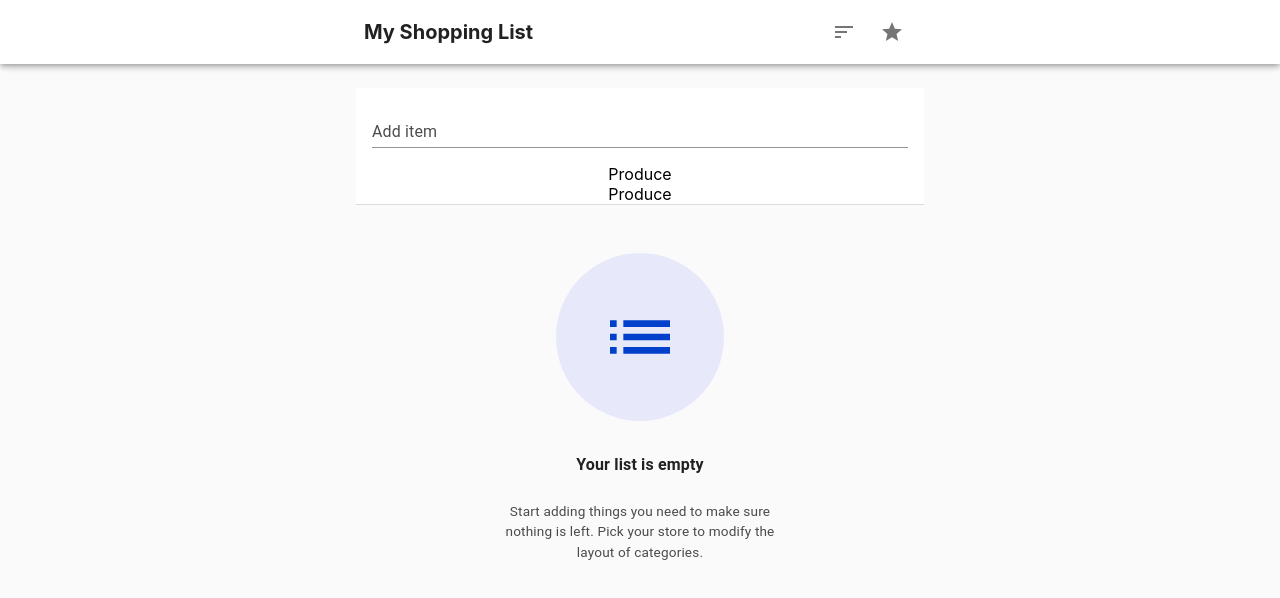
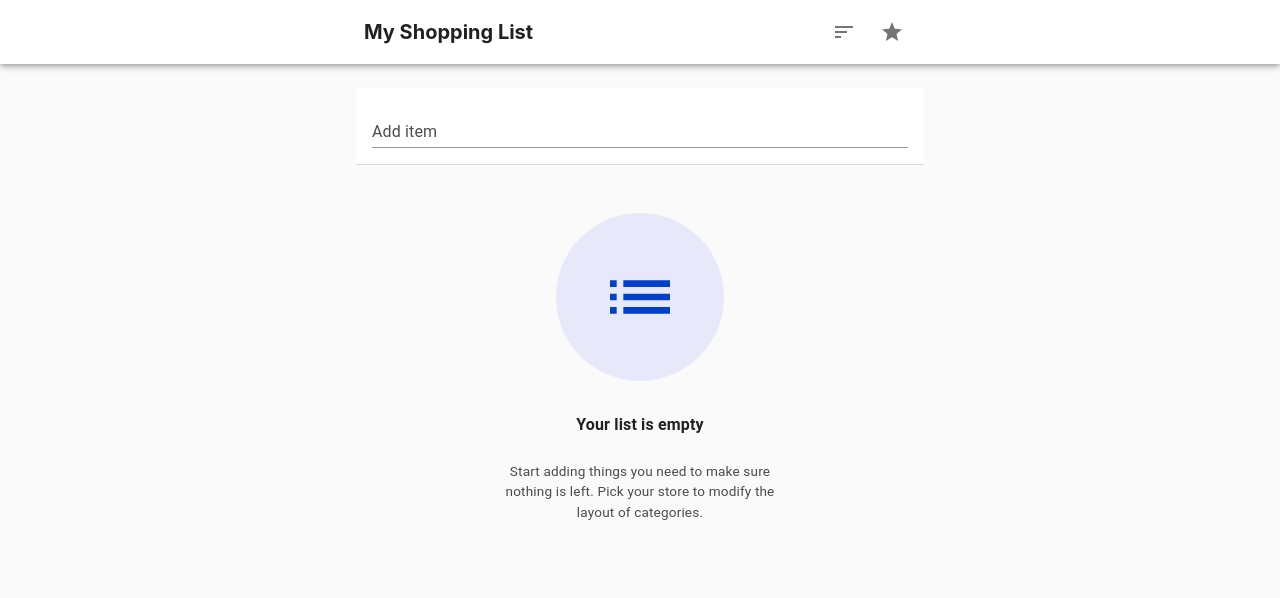
Before and after one commit to ihouwat/shopping-list-react-app-demo, a React (Create React App) app: page / in a window 1280 px wide. Shown: the top 598 px of the page. Built offline with nearby package versions, Linux system fonts and the light colour scheme.

Commit message:
Figured out category display in Test.js

```diff
--- a/src/components/GroceryList.js
+++ b/src/components/GroceryList.js
@@ -1,5 +1,5 @@
 import React from 'react';
-import {categoryStore} from '../groceryStores';
+import {freshThymeStore} from '../groceryStores';
 // Import Material Design UI Components
 import { TextField, Typography, Modal, Backdrop, Fade,
         makeStyles, List, ListItem, ListItemText, ListItemIcon,
@@ -59,16 +59,6 @@ const GroceryList = ({ category, modalItemName, itemNotes, groceryItems, complet
     return comparison
   }
 
-  // Helper method to search Grocery Store template array for item
-  const searchGroceryStoreTemplate = (store, grocery) => {
-    for (const storeCategory of store) {
-      if (storeCategory.items.includes(grocery.name)) {
-        let matchedItem = Object.assign({}, [{id: storeCategory.id}, {category: storeCategory.category}, {item: grocery.name}])
-        return matchedItem
-      }
-    }
-  }
-
   // Helper method to create a temp copy of the grocery store array, with an empty items array
   const storeDeepCopyfunction = (inArray) => {
     let outArray, value, key
@@ -90,19 +80,38 @@ const GroceryList = ({ category, modalItemName, itemNotes, groceryItems, complet
     return outArray
   }
 
+  // Helper method to search Grocery Store template array for item
+  const searchGroceryStoreTemplate = (store, grocery) => {
+    for (const storeCategory of store) {
+      if (storeCategory.items.includes(grocery.name)) {
+        // If an item matches one found in the template store, create new array
+        let matchedItem = [];
+        // Matched item array includes an object with store-specific id, category, name
+        matchedItem.push({
+            id: storeCategory.id,
+            category: storeCategory.category,
+            name: grocery.name
+          });
+      return matchedItem
+      }
+    }
+  }
+
+
   // Helper method to match item with its relevant store category
   const identifyCategoryInStoreTemplate = (searchedItem, storeTemplate) => {
-    let searchedItemCategory = Object.values(searchedItem[1]).toString()
-    let found = storeTemplate.find(storeTemplate => storeTemplate.category === searchedItemCategory);
-    for (let [key, value] of Object.entries(found)) {
-      if(key === 'id') {
+    // Variable to isolate the item category
+    let matchedItemCategory = searchedItem[0].id
+    for (let i = 0; i < storeTemplate.categories.length; i++ ) {
+      if(storeTemplate.categories[i].id === matchedItemCategory){
+        let value = storeTemplate.categories[i].id
         return value
       }
     }
   }
 
   // Main method that creates a temporary list based on this.state.items
-  const sortGroceries = () => {
+  const unsortedGroceries = () => {
     let tempList = groceryItems.map(el=>el)
     if (category === "Order Entered") {
       return tempList
@@ -111,42 +120,43 @@ const GroceryList = ({ category, modalItemName, itemNotes, groceryItems, complet
       let sortedList = tempList.sort(sortGroceriesAlphabetically)
       return sortedList
     }
-    else if(category === "Categories") {
+  }
+  const sortedGroceries = () => {
+    let tempList = groceryItems.map(el=>el)
     // Create a copy of the store template
-      const copiedStore = storeDeepCopyfunction(categoryStore)
+    const copiedStore = storeDeepCopyfunction(freshThymeStore)
     for (const item in tempList) {
       // Find if item from template list in store template
-        let searchedItem = searchGroceryStoreTemplate(categoryStore, tempList[item])
+      let searchedItem = searchGroceryStoreTemplate(freshThymeStore.categories, tempList[item])
       if (searchedItem !== undefined){
         // Match the item with its category ID in store template
-          const matchId = identifyCategoryInStoreTemplate(searchedItem, categoryStore)
-          for (let i in copiedStore){
+        const matchId = identifyCategoryInStoreTemplate(searchedItem, freshThymeStore)
+        for (let i in copiedStore.categories){
           // If match, add the item in the appropriate array index of copiedStore
-            if (copiedStore[i].id === matchId) {
-              copiedStore[i].items.push(tempList[item])
+          if (copiedStore.categories[i].id === matchId) {
+            copiedStore.categories[i].items.push(tempList[item])
           }
         }
       }
     }
-      const ArrayTransform =  (store) => {
-        let categoryArray = []
-        let itemsArray = []
-        for (let [key, value] of Object.entries(store)) {
-          const { category, items } = value
-          categoryArray.push(category)
-          itemsArray.push(items)
-          console.log(categoryArray, itemsArray)
-        }
-      }
-     ArrayTransform(copiedStore)
-    }
+     return copiedStore
     }
 
   // Create a sorted list which will be passed to the mapping array below
-  const listToMap = sortGroceries();
+  const unsortedListToMap = unsortedGroceries();
+  const sortedListToMap = sortedGroceries();
+
+  // const listItemsWithCategories = sortedListToMap.map(category => {
+  //     return (
+  //       <div>
+  //       <h1>{category.category}</h1>
+  //       {category.items.map(item => <p>{item.name}</p>) }
+  //       </div>
+  //     )
+  // })
 
   // Map out list items
-  const listItemsWithoutCategories = listToMap.map((item, index) => {
+  const listItemsWithoutCategories = unsortedListToMap.map((item, index) => {
     return (
       <ListItem className={classes.listItem} button key={index}>
         <ListItemText
@@ -211,7 +221,7 @@ const GroceryList = ({ category, modalItemName, itemNotes, groceryItems, complet
     )
   })
 
-  // const listItemsWithCategories = ()
+
 
   return (
     category === 'Order Entered' || category === 'Alphabetical' ?
@@ -219,7 +229,7 @@ const GroceryList = ({ category, modalItemName, itemNotes, groceryItems, complet
       {listItemsWithoutCategories}
     </List>
     :
-    "Hello"
+    "{listItemsWithCategories}"
   )
 }
 
--- a/src/components/Test.js
+++ b/src/components/Test.js
@@ -1,36 +1,40 @@
 import React from "react"
 
-const categoryStore = {
-  title: "Fresh Thyme",
+const freshThymeStore = {
+  name: "Fresh Thyme",
   categories: [
     {
       id: 1,
       category: "Produce",
-      items: ['Apple', 'Bananas']
+      items: [{id: "e727tzk7d", name: "Apple", note: ""},
+        {id: "l5wdbzkaw", name: "Bananas", note: ""}
+      ]
     },
     {
-      id: 1,
-      category: "Produce",
-      items: ['Apple', 'Bananas']
+      id: 2,
+      category: "Bulk Foods",
+      items: [{id: "e727tzk7d", name: "Oatmeal", note: ""},
+        {id: "l5wdbzkaw", name: "Almonds", note: ""}
+      ]
     },
   ]
 }
 
-function Category({ category }) {
-  const nestedCategories = (category.items || []).map(category => {
+function Category({ categories }) {
+  const categorizedItems = (categories).map(category => {
     return (
       <div>
-      <Category key={category.id} category={category} type="child" />
-      <div>{category.items}</div>
+      <h1>{category.category}</h1>
+      {category.items.map(item => <p>{item.name}</p>) }
       </div>
     )
-  })
-  console.log(category.items)
+})
+
+
 
   return (
     <div >
-      <div>{category.category}</div>
-      {nestedCategories}
+      {categorizedItems}
     </div>
   )
 }
@@ -39,15 +43,7 @@ function Category({ category }) {
 function Test() {
   return (
     <div>
-      {
-        categoryStore.categories.map((category) => {
-          return (
-            <div>
-            <Category key={category.id} category={category} />
-            </div>
-          )
-        })
-      }
+    <Category key={freshThymeStore.categories.id} categories={freshThymeStore.categories} />
     </div>
   )
 }
--- a/src/containers/App.js
+++ b/src/containers/App.js
@@ -238,7 +238,6 @@ class App extends Component {
   categoryStore = {
     title: "Fresh Thyme Sample",
     children: [
-
       {
         id: 1,
         category: 'Produce',
@@ -290,7 +289,19 @@ class App extends Component {
                 formField = {formField}
                 toggleSnackbar = {this.toggleSnackbar}
               />
-              {/* <GroceryList
+              <GroceryList
+                category = { category }
+                itemNotes = { itemNotes }
+                modalIsOpen = { modalIsOpen }
+                modalItemName  = { modalItemName }
+                modalClose = { this.modalClose }
+                modalOpen = { this.modalOpen }
+                onAddNote = { this.onAddNote }
+                groceryItems = { items }
+                completeItem = {this.onCompleteItem}
+                deleteItem = {this.onDeleteItem}
+              />
+              {/* <Test
                 category = { category }
                 itemNotes = { itemNotes }
                 modalIsOpen = { modalIsOpen }
@@ -302,18 +313,6 @@ class App extends Component {
                 completeItem = {this.onCompleteItem}
                 deleteItem = {this.onDeleteItem}
               /> */}
-              <Test
-                category = { category }
-                itemNotes = { itemNotes }
-                modalIsOpen = { modalIsOpen }
-                modalItemName  = { modalItemName }
-                modalClose = { this.modalClose }
-                modalOpen = { this.modalOpen }
-                onAddNote = { this.onAddNote }
-                groceryItems = { items }
-                completeItem = {this.onCompleteItem}
-                deleteItem = {this.onDeleteItem}
-              />
             </Box>
             <Box mr={2} ml={2}>
               { items.length === 0 && completedItems.length === 0 && <EmptyList /> }
--- a/src/groceryStores.js
+++ b/src/groceryStores.js
@@ -1,4 +1,6 @@
-export const categoryStore = [
+export const freshThymeStore = {
+  name: "Fresh Thyme",
+  categories: [
     {
       id: 1,
       category: 'Produce',
@@ -19,6 +21,7 @@ export const categoryStore = [
       category: 'Uncategorized Items',
       items: [],
     },
-];
+  ]
+};
 
 export const listOfCategories=['Order Entered','Alphabetical','Categories'];
```
Lines whose indentation alone changed are shown as unchanged.
